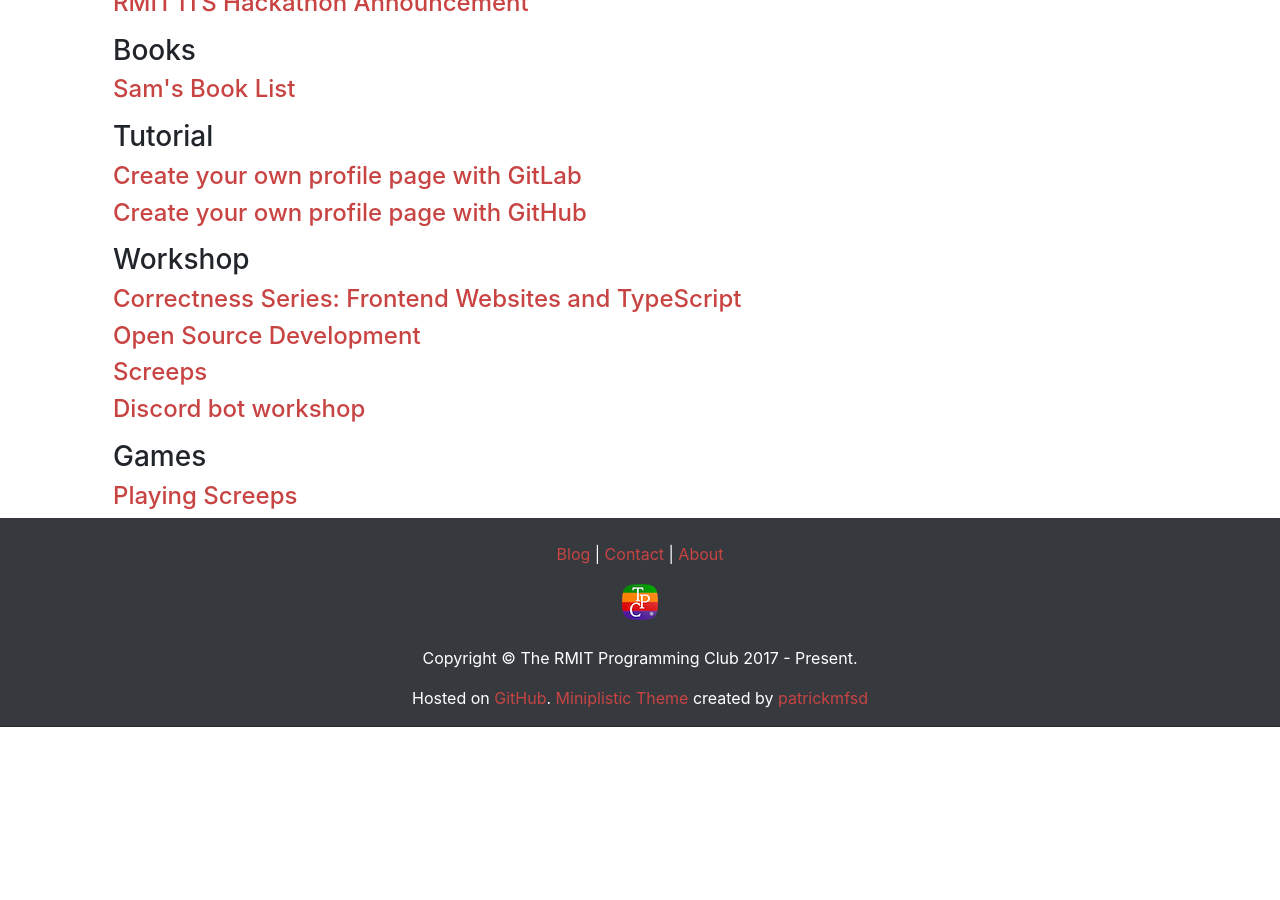
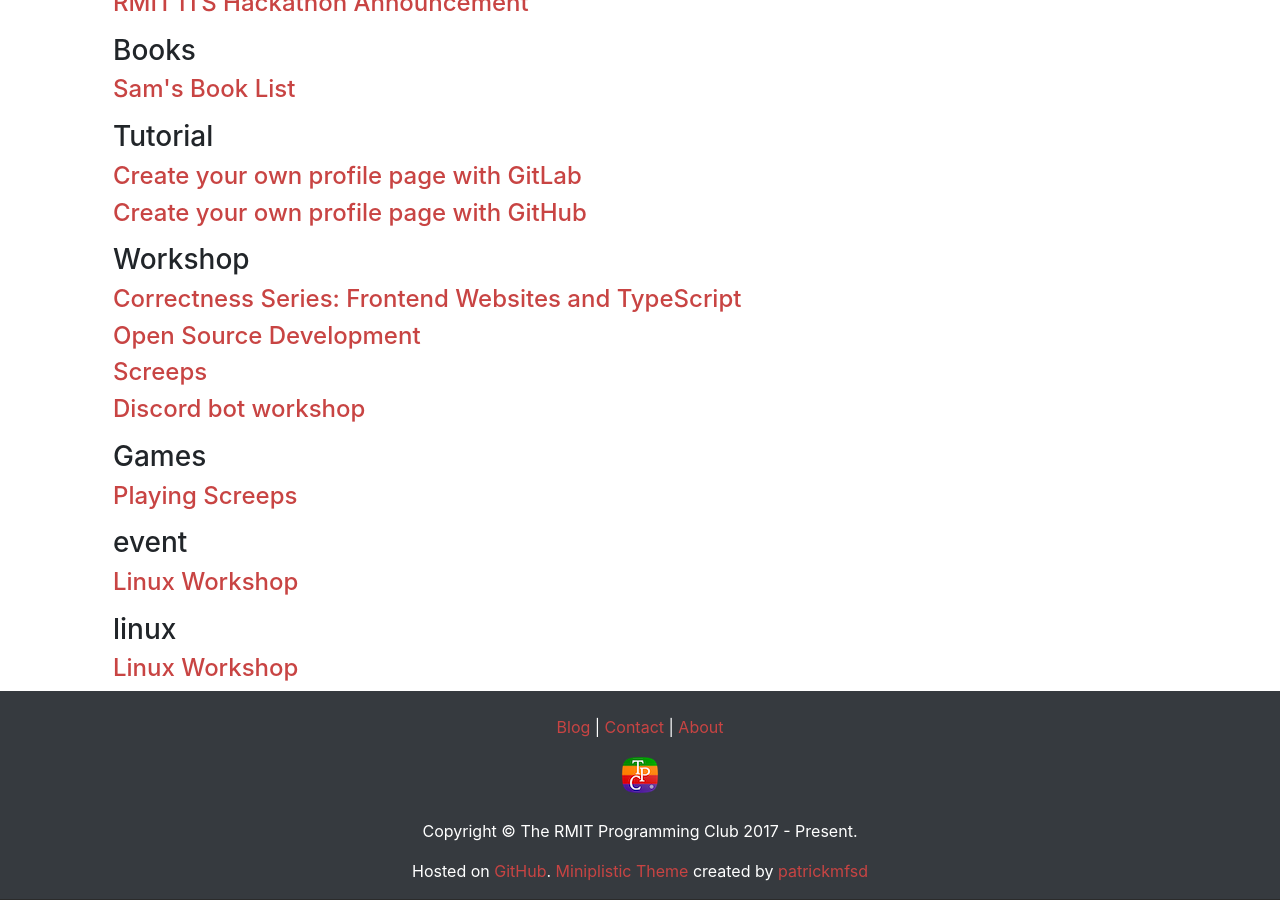
Before and after one commit to rmit-programming-club/rmit-programming-club.github.io, a Jekyll site: the page built from categories.html, in a window 1280 px wide and 900 px high, scrolled down 1126 px. Built offline with Jekyll 4.4.1, drawn with Linux system fonts in a browser that asks for light colours; nearby versions of some CDN libraries; before the commit the page ends 1853 px from its top, so only the background shows below that.

Commit message:
added linux workshop

```diff
--- a/_posts/2022-01-19-Linux-Workshop.md
+++ b/_posts/2022-01-19-Linux-Workshop.md
@@ -1,3 +1,12 @@
+---
+layout: post
+title: Linux Workshop
+Author: Isaac Hawkins
+categories: [event, linux]
+---
+
+
+
 # Table of Contents
 
 1.  [Why linux](#org2cf7b3c)
```
